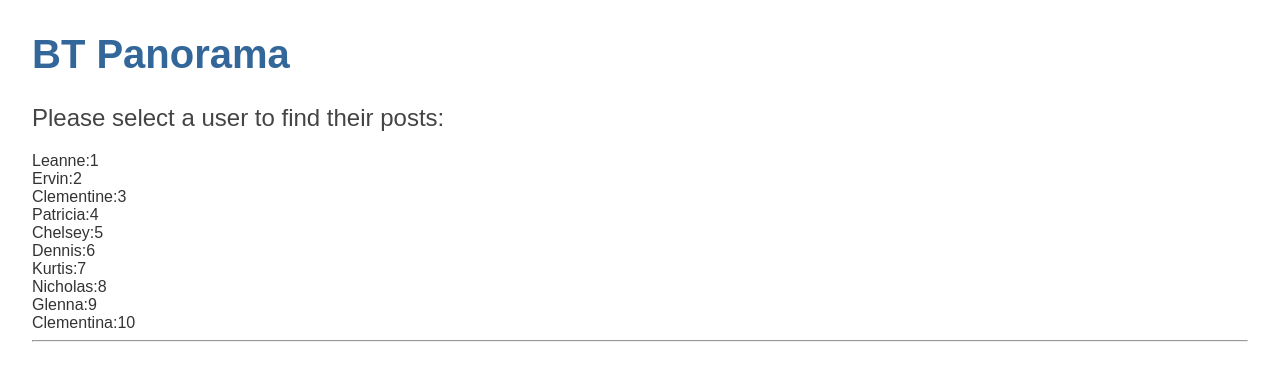
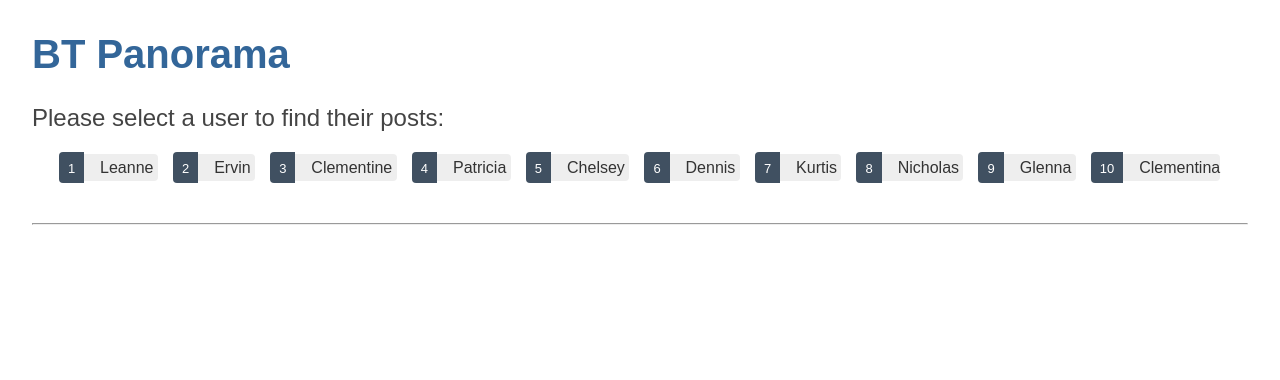
Before and after one commit to mhavilah/panorama-client, an Angular app: page / in a window 1280 px wide. Shown: the top 380 px of the page. Built offline with nearby package versions, Linux system fonts and the light colour scheme.

Commit message:
Added users list styles.  Made interactive.  Initial placeholder for posts block

```diff
--- a/src/app/app.module.ts
+++ b/src/app/app.module.ts
@@ -1,6 +1,7 @@
 import { NgModule } from '@angular/core';
 import { BrowserModule } from '@angular/platform-browser';
 import { HttpClientModule } from '@angular/common/http';
+import { FormsModule } from '@angular/forms';
 
 import { AppRoutingModule } from './app-routing.module';
 import { AppComponent } from './app.component';
@@ -21,7 +22,8 @@ import { CleanseTitlesPipe } from './cleanseTitles.pipe';
   imports: [
     BrowserModule,
     AppRoutingModule,
-    HttpClientModule
+    HttpClientModule,
+    FormsModule
   ],
   providers: [],
   bootstrap: [AppComponent]
--- a/src/app/users/users.component.html
+++ b/src/app/users/users.component.html
@@ -1,7 +1,21 @@
 <h2>Please select a user to find their posts:</h2>
 
-<div *ngFor="let u of ('assets/users.json' | fetch) ">
-    {{u.name | cleanseTitles | firstWord}}:{{u.id}}
+<div class="table">
+    <ul class="users">
+        <li *ngFor="let user of ('assets/users.json' | fetch) " [class.selected]="user === selectedUser"
+            (click)="onSelect(user)">
+            <span class="badge">{{user.id}}</span> {{user.name | cleanseTitles | firstWord}}
+        </li>
+    </ul>
 </div>
 
-<hr/>
+<hr />
+
+<div *ngIf="selectedUser">
+    <h2>{{selectedUser.name | uppercase}} Details</h2>
+    <div><span>id: </span>{{selectedUser.id}}</div>
+    <div>
+        <label for="user-name">User name: </label>
+        <input id="user-name" [(ngModel)]="selectedUser.name" placeholder="name">
+    </div>
+</div>
--- a/src/app/users/users.component.scss
+++ b/src/app/users/users.component.scss
@@ -0,0 +1,62 @@
+/* UsersComponent's private CSS styles */
+
+// Common styles
+// https://css-tricks.com/centering-list-items-horizontally-slightly-trickier-than-you-might-think/
+.table {
+	display: table;   /* Allow the centering to work */
+	margin: 0 auto;
+}
+
+.users {
+  margin: 0 0 2em 0;
+  list-style-type: none;
+  padding: 0;
+  // width: 15em;
+}
+.users li {
+  cursor: pointer;
+  position: relative;
+  left: 0;
+  background-color: #EEE;
+  margin: .5em;
+  padding: .3em 0;
+  height: 1.6em;
+  border-radius: 4px;
+  display: inline;
+}
+.users li:hover {
+  color: #2c3a41;
+  background-color: #e6e6e6;
+  left: .1em;
+}
+.users li.selected {
+  background-color: black;
+  color: white;
+}
+.users li.selected:hover {
+  background-color: #505050;
+  color: white;
+}
+.users li.selected:active {
+  background-color: black;
+  color: white;
+}
+.users .badge {
+//   display: none;
+  display: inline-block;
+  font-size: small;
+  color: white;
+  padding: 0.8em 0.7em 0 0.7em;
+  background-color:#405061;
+  line-height: 1em;
+  position: relative;
+  left: -1px;
+  top: 0px;
+  height: 1.6em;
+  margin-right: .8em;
+  border-radius: 4px 0 0 4px;
+}
+
+input {
+  padding: .5rem;
+}
--- a/src/app/users/users.component.ts
+++ b/src/app/users/users.component.ts
@@ -8,9 +8,14 @@ import { User } from '../user';
 })
 export class UsersComponent implements OnInit {
 
+  selectedUser?:User;
+
   constructor() { }
 
   ngOnInit(): void {
   }
 
+  onSelect(user:User) : void {
+    this.selectedUser = user;
+  }
 }
```
